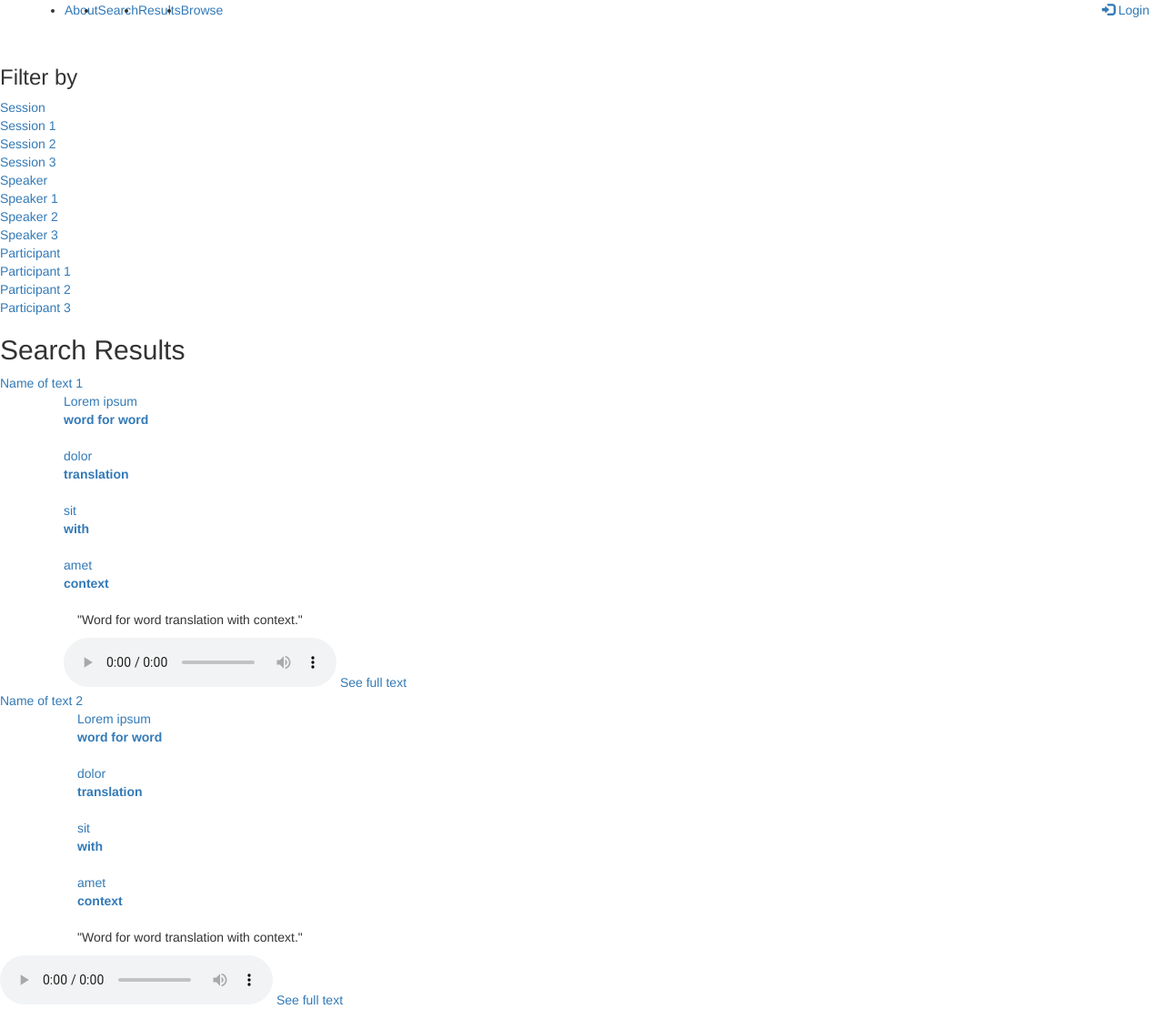
After one commit to l12maro/Srs_langArch, a Django app: page /search/results/ in a window 1280 px wide. The commit adds this page. Shown: the whole page at 91% size. Run offline with Django 4.2, Linux system fonts and the light colour scheme; some libraries are stand-ins or nearby versions.

Commit message:
add templates for s/r/h

```diff
--- a/archive/browse/templates/browse/base_collection.html
+++ b/archive/browse/templates/browse/base_collection.html
@@ -33,11 +33,10 @@
 		  </li>
 		</ul>
     </nav>
-
+{% block title %}Name of Collection{% endblock %}
 <!-- Display whole collection -->
-    {block content}
+    {%block content%}
 	<div>
-        {% block title %}Name of Collection{% endblock %}
 		<p>
 		Lorem ipsum dolor sit amet, consectetur adipiscing elit, sed do eiusmod tempor incididunt ut labore et dolore magna aliqua. Ut enim ad minim veniam, quis nostrud exercitation ullamco laboris nisi ut aliquip ex ea commodo consequat. Duis aute irure dolor in reprehenderit in voluptate velit esse cillum dolore eu fugiat nulla pariatur. Excepteur sint occaecat cupidatat non proident, sunt in culpa qui officia deserunt mollit anim id est laborum.
 		</p>
--- a/archive/browse/urls.py
+++ b/archive/browse/urls.py
@@ -4,7 +4,8 @@ from . import views
 
 urlpatterns = [
     path("", views.index, name="index"),
+    path("about/", views.about, name="about"),
     path("<str:collection>/", views.coll, name="collection"),
     path("<str:collection>/<str:session>/", views.ses, name="session"),
-    path("<str:collection>/<str:session>/<str:filetype>", views.detail, name="detail")
+    path("<str:collection>/<str:session>/<str:filetype>", views.detail, name="detail"),
 ]
--- /dev/null
+++ b/archive/search/templates/search/results.html
@@ -0,0 +1,152 @@
+<!DOCTYPE html>
+<html lang="en">
+<head>
+    <meta charset="UTF-8">
+    <meta name="viewport" content="width=device-width, initial-scale=1.0">
+	<link rel="stylesheet" href="style.css">
+	<link rel="stylesheet" href="https://maxcdn.bootstrapcdn.com/bootstrap/3.4.1/css/bootstrap.min.css">
+	<script src="https://ajax.googleapis.com/ajax/libs/jquery/3.6.4/jquery.min.js"></script>
+	<script src="https://maxcdn.bootstrapcdn.com/bootstrap/3.4.1/js/bootstrap.min.js"></script>
+
+
+    <title>Tsuut'ina Language Ressources</title>
+</head>
+<body>
+		<!--- Menu --->
+		<nav class="navbar navbar-expand-lg navbar-light bg-light">
+			<div class="container-fluid">
+				<a class="navbar-brand" href="#"></a>
+				<button class="navbar-toggler" type="button" hidden data-bs-toggle="collapse" data-bs-target="#navbarNav" aria-controls="navbarNav" aria-expanded="false" aria-label="Toggle navigation">
+					<span class="navbar-toggler-icon"></span>
+				</button>
+				<div class="collapse navbar-collapse" id="navbarNav">
+					<ul class="navbar-nav">
+						<li><a class="nav-link" href="about.html">About</a></li>
+						<li><a class="nav-link active" href="..search.html">Search</a></li>
+						<li><a class="nav-link" href="..results.html">Results</a></li>
+						<li><a class="nav-link" href="browse\templates\browse\browse.html">Browse</a></li>
+					</ul>
+					<div class="nav navbar-nav navbar-right">
+						<a class="nav-link" href="login.html"><span class="glyphicon glyphicon-log-in"></span> Login</a>
+					</div>
+				</div>
+			</div>
+		</nav>
+<div class="wrapper">
+    <nav id="sidebar">
+		<div class="sidebar-header">
+		  <h3>Filter by</h3>
+		</div>
+		<ul class="list-unstyled components">
+		  <li>
+			<a href="#pageSubmenu1" data-toggle="collapse" aria-expanded="false" class="dropdown-toggle collapsed">Session</a>
+			<ul class="list-unstyled collapse show" id="pageSubmenu1" style="">
+				<li><a href="#"><span class="fa fa-chevron-right mr-2"></span> Session 1</a></li>
+				<li><a href="#"><span class="fa fa-chevron-right mr-2"></span> Session 2</a></li>
+				<li><a href="#"><span class="fa fa-chevron-right mr-2"></span> Session 3</a></li>
+			</ul>
+		  </li>
+		  <li>
+			<a href="#pageSubmenu1" data-toggle="collapse" aria-expanded="false" class="dropdown-toggle collapsed">Speaker</a>
+		  <ul class="list-unstyled collapse show" id="pageSubmenu1" style="">
+			<li><a href="#"><span class="fa fa-chevron-right mr-2"></span> Speaker 1</a></li>
+			<li><a href="#"><span class="fa fa-chevron-right mr-2"></span> Speaker 2</a></li>
+			<li><a href="#"><span class="fa fa-chevron-right mr-2"></span> Speaker 3</a></li>
+			</ul>
+		  </li>
+		  <li>
+			<a href="#pageSubmenu1" data-toggle="collapse" aria-expanded="false" class="dropdown-toggle collapsed">Participant</a>
+		  <ul class="list-unstyled collapse show" id="pageSubmenu1" style="">
+			<li><a href="#"><span class="fa fa-chevron-right mr-2"></span> Participant 1</a></li>
+			<li><a href="#"><span class="fa fa-chevron-right mr-2"></span> Participant 2</a></li>
+			<li><a href="#"><span class="fa fa-chevron-right mr-2"></span> Participant 3</a></li>
+		</ul>
+		  </li>
+		</ul>
+    </nav>
+
+<!-- Search results -->
+    <div class="content">
+        <h2>Search Results</h2>
+			<div id="loaded_av">
+				<div class="border-solid" id="av0">
+				<div class="translation-unit-header">
+				<a href="">Name of text 1</a>
+				</div>
+				<div class="container">
+					<div class="div1">
+					<div class="translation-unit">
+						<dl class="word">
+						<dd><a href=""> Lorem </a> <a href=""> ipsum </a></dd>
+						<dt><a href="">word for word</a></dt>
+						</dl>
+						<dl class="word">
+						<dd><a href=""> dolor </a></dd>
+						<dt><a href="">translation</a></dt>
+						</dl>
+						<dl class="word">
+						<dd><a href=""> sit</a></dd>
+						<dt><a href="">with</a></dt>
+						</dl>
+						<dl class="word">
+						<dd><a href=""> amet</a></dd>
+						<dt><a href="">context</a></dt>
+						</dl>
+					</div>
+					</div>
+					<div class="container-fluid">
+					<p> "Word for word translation with context." </p>
+					</div>
+					<div class="div2">
+					<div class="av-item">
+						<audio controls="" preload="none">
+						<source src="">
+						Your browser does not support the audio element.</audio>
+						<a href="textpage.html">See full text</a>
+					</div>
+					</div>
+					</div>
+				</div>
+				<div class="border-solid" id="av1">
+				<div class="translation-unit-header">
+				<a href="">Name of text 2</a>
+				</div>
+				<div class="container">
+					<div class="div1">
+					<div class="container-fluid">
+					<div class="translation-unit">
+						<dl class="word">
+						<dd><a href=""> Lorem </a> <a href=""> ipsum </a></dd>
+						<dt><a href="">word for word</a></dt>
+						</dl>
+						<dl class="word">
+						<dd><a href=""> dolor </a></dd>
+						<dt><a href="">translation</a></dt>
+						</dl>
+						<dl class="word">
+						<dd><a href=""> sit</a></dd>
+						<dt><a href="">with</a></dt>
+						</dl>
+						<dl class="word">
+						<dd><a href=""> amet</a></dd>
+						<dt><a href="">context</a></dt>
+						</dl>
+					</div>
+					</div>
+					<div class="container-fluid">
+					<p> "Word for word translation with context." </p>
+					</div>
+					</div>
+					</div>
+					<div class="div2">
+					<div class="av-item">
+						<audio controls="" preload="none">
+						<source src="">
+						Your browser does not support the audio element.</audio>
+						<a href="textpage.html">See full text</a>
+					</div>
+					</div>
+					</div>
+</div>
+</body>
+</html>
--- a/archive/search/urls.py
+++ b/archive/search/urls.py
@@ -1,7 +1,10 @@
 from django.urls import path
 
 from . import views
+from .views import HomePageView, SearchResultsView
+
 
 urlpatterns = [
-    path("", views.index, name="search"),
+    path("", HomePageView.as_view(), name="home"),
+    path("results/", SearchResultsView.as_view(), name="results"),
 ]
--- a/archive/search/views.py
+++ b/archive/search/views.py
@@ -1,6 +1,11 @@
 from django.shortcuts import render
 from django.http import HttpResponse
+from django.views.generic import TemplateView, ListView
+from browse.models import MetaText
 
+class HomePageView(TemplateView):
+    template_name = 'search\search.html'
 
-def index(request):
-    return HttpResponse("Hello, world. You're at the search index.")
+class SearchResultsView(ListView):
+    model = MetaText
+    template_name = 'search\\results.html'
```
Also changed, not shown: archive/browse/templates/browse/base_home.html (added, +37 -0 lines), archive/browse/views.py (+5 -2 lines), archive/search/templates/search/base.html (added, +49 -0 lines), archive/search/templates/search/search.html (+4 -4 lines).
